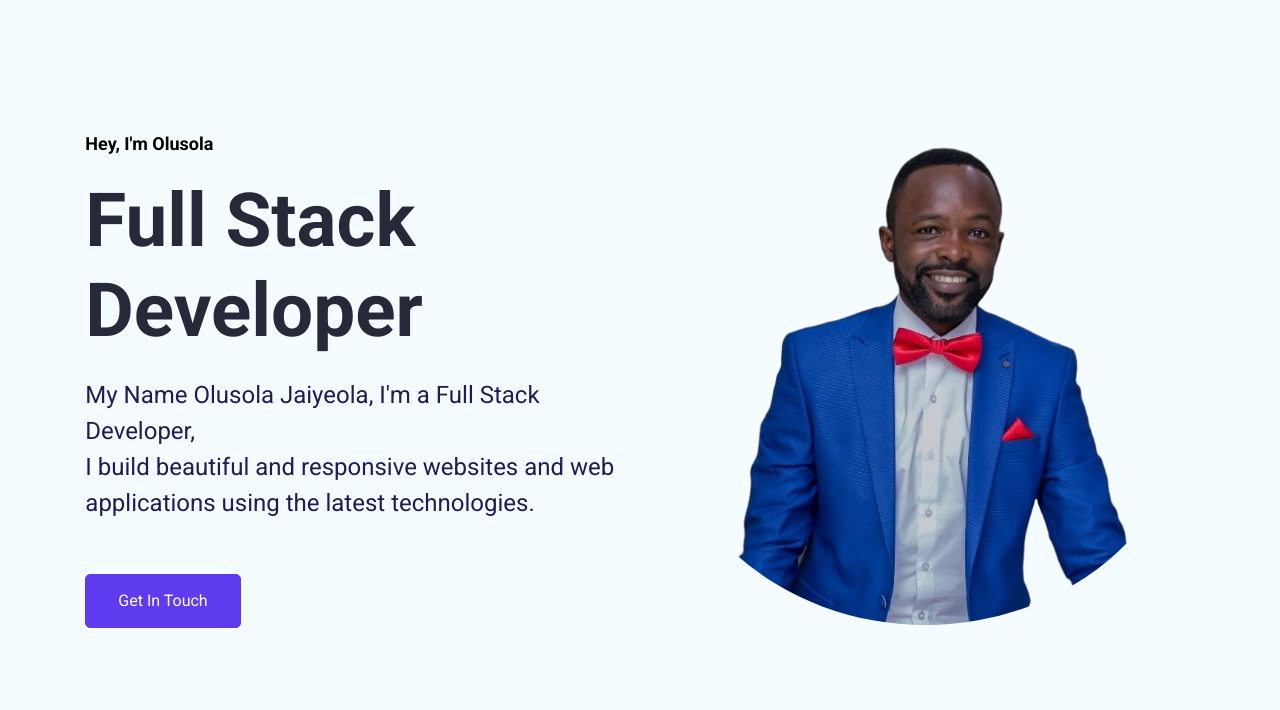
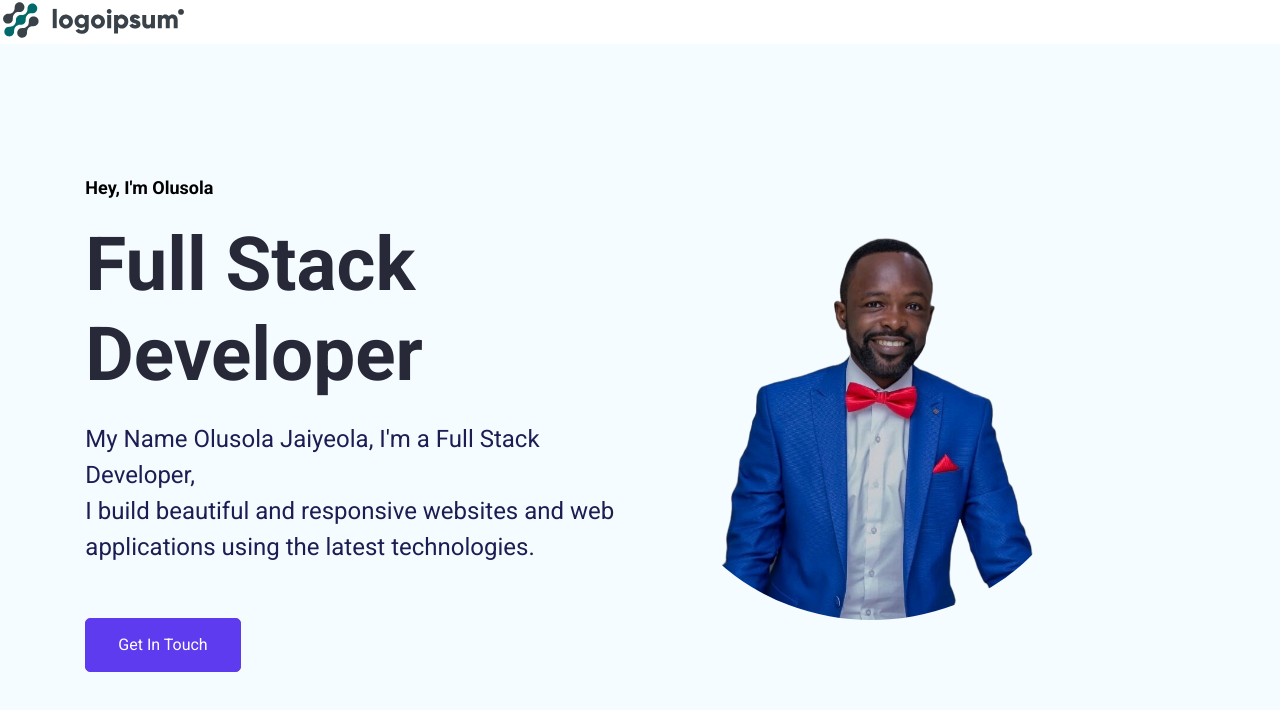
Before and after one commit to codexNature/react-js-portfolio, a React (Create React App) app: page / in a window 1280 px wide. Shown: the top 710 px of the page. Built offline with nearby package versions, Linux system fonts and the light colour scheme.

Commit message:
complete hamburgermenu code part1

```diff
--- a/src/App.css
+++ b/src/App.css
@@ -214,7 +214,7 @@
 }
 .hero--section--img img {
   border-radius: 100%;
-  width: 100%;
+  width: 80%;
   height: 100%;
 }
 /* Hero Section styles ends here */
--- a/src/App.js
+++ b/src/App.js
@@ -1,12 +1,21 @@
 import './App.css';
 import React from 'react';
-import { BrowserRouter as Router, Switch, Route } from 'react-router-dom';
+import { BrowserRouter as Router, Switch, Route, Routes } from 'react-router-dom';
+import Navbar from './Pages/Home/Navbar';
 import Home from './Pages/Home/Homescreen';
 
 function App() {
   return (
     <div className="App">
-      <Home />
+      <Router>
+        <div>
+          <Navbar />
+          <Routes>
+            <Route path="/" element={<Home />}></Route>
+            <Route path="*" element={<div>404 N0t Found</div>}></Route>
+          </Routes>
+        </div>
+      </Router>
     </div>
   );
 }
--- a/src/Pages/Home/Navbar.jsx
+++ b/src/Pages/Home/Navbar.jsx
@@ -0,0 +1,52 @@
+import { useState, useEffect } from "react";
+import {Link} from "react-scroll";
+
+function Navbar() {
+  const [navActive, setNavActive] = useState(false);
+
+  const toggleNav = () => {
+    setNavActive(!navActive)
+  }//this function opens our nav
+
+  const closeMenu = () => {
+    setNavActive(false)
+  } //this function closes our nav
+
+  useEffect(() => {
+    const handleResize = () => {
+      if (window.innerWidth <= 500) {
+        closeMenu;
+      }
+    }
+
+    window.addEventListener("resize", handleResize)
+
+    return () => {
+      window.removeEventListener("resize", handleResize);
+    }
+  }, []);
+
+  useEffect(() => {
+    if(window.innerWidth <= 1200) {
+      closeMenu;
+    }
+  }, []);
+
+  return (
+    <nav className={`navbar ${navActive ? "active" : ""}`}>
+      <div>
+        <img src="./img/logo.svg" alt="Logo" />
+      </div>
+      <a
+        className={`nav__hamburger ${navActive ? "active" : ""}`}
+        onClick={toggleNav}
+      >
+        <span className="nav__hamburger__line"></span>
+        <span className="nav__hamburger__line"></span>
+        <span className="nav__hamburger__line"></span>
+      </a>
+    </nav> //classname for when navbar is active and not active this will allow for diff css properties depending on if active or not
+  );
+}
+
+export default Navbar;
```
